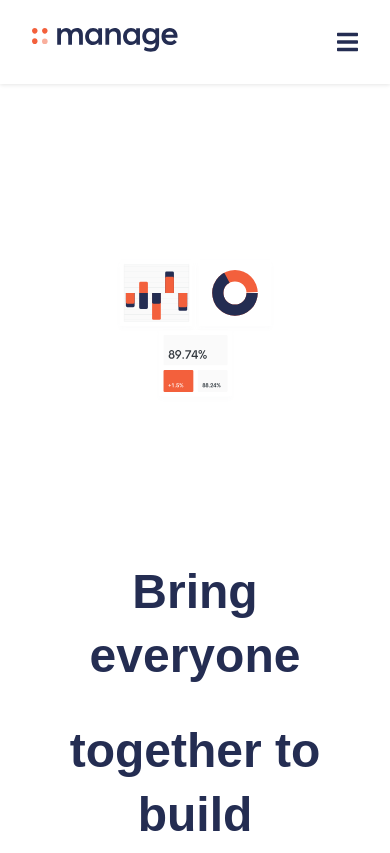
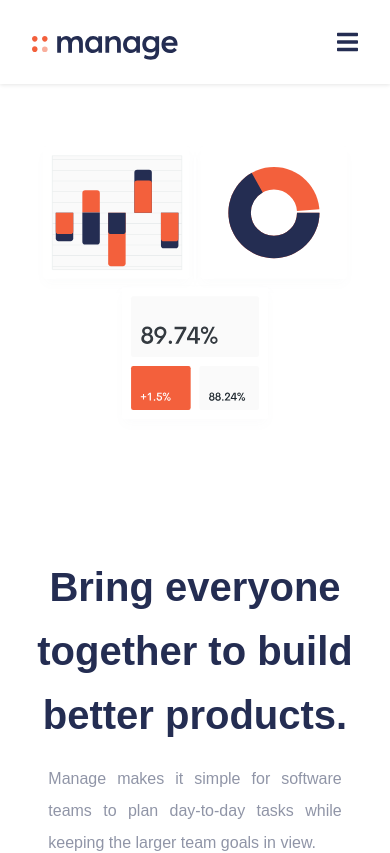
Before and after one commit to Medici305/Manage-Landing-Page, a React (Create React App) app: page / in a window 390 px wide. Shown: the top 853 px of the page. Built offline with nearby package versions, Linux system fonts and the light colour scheme; a web font is replaced by a local one.

Commit message:
17. Section mobile view.

```diff
--- a/src/components/BetterProduct.js
+++ b/src/components/BetterProduct.js
@@ -40,9 +40,9 @@ const Product = styled.div`
     padding: 1rem 5rem;
   }
   @media (max-width: 500px) {
+    height: 115vh;
     flex-direction: column-reverse;
     padding: 1rem 2rem;
-    //border: 2px solid black;
     margin-bottom: 2rem;
   }
 `;
@@ -51,6 +51,9 @@ const Hide = styled.div`
   width: 100%;
   overflow: hidden;
   height: 100%;
+  @media (max-width: 500px) {
+      height: auto;
+  }
 `;
 
 const Container = styled.div`
@@ -67,7 +70,6 @@ const Container = styled.div`
   @media (max-width: 500px) {
     flex: 0.6;
     margin: 0rem;
-    //border: 2px solid blue;
   }
   p {
     width: 65%;
@@ -97,15 +99,18 @@ const Container = styled.div`
       width: 100%;
     }
     @media (max-width: 500px) {
-      font-size: 3rem;
+      font-size: 2.5rem;
     }
   }
 `;
 
 const Container2 = styled(Container)`
   @media (max-width: 500px) {
-    //border: 2px solid red;
     flex: 0.4;
+    img {
+        width: 100%;
+        height: auto;
+    }
   }
 `;
 
--- a/src/components/Nav.js
+++ b/src/components/Nav.js
@@ -8,7 +8,6 @@ import { faBars, faTimes } from "@fortawesome/free-solid-svg-icons";
 
 const Nav = () => {
     const [active, setActive] = useState(false);
-    console.log(active);
     return (
         <StyleNav>
             <Link to="/">
@@ -78,6 +77,9 @@ const StyleNav = styled.div`
     justify-content: space-between;
     min-height: 10vh;
     padding: 0rem 2rem;
+    img {
+        margin-top: 1rem;
+    }
   }
   svg {
     display: none;
```
Also changed, not shown: 1 other file (tests, documents, lock files or other folders). Lines whose indentation alone changed are shown as unchanged.
